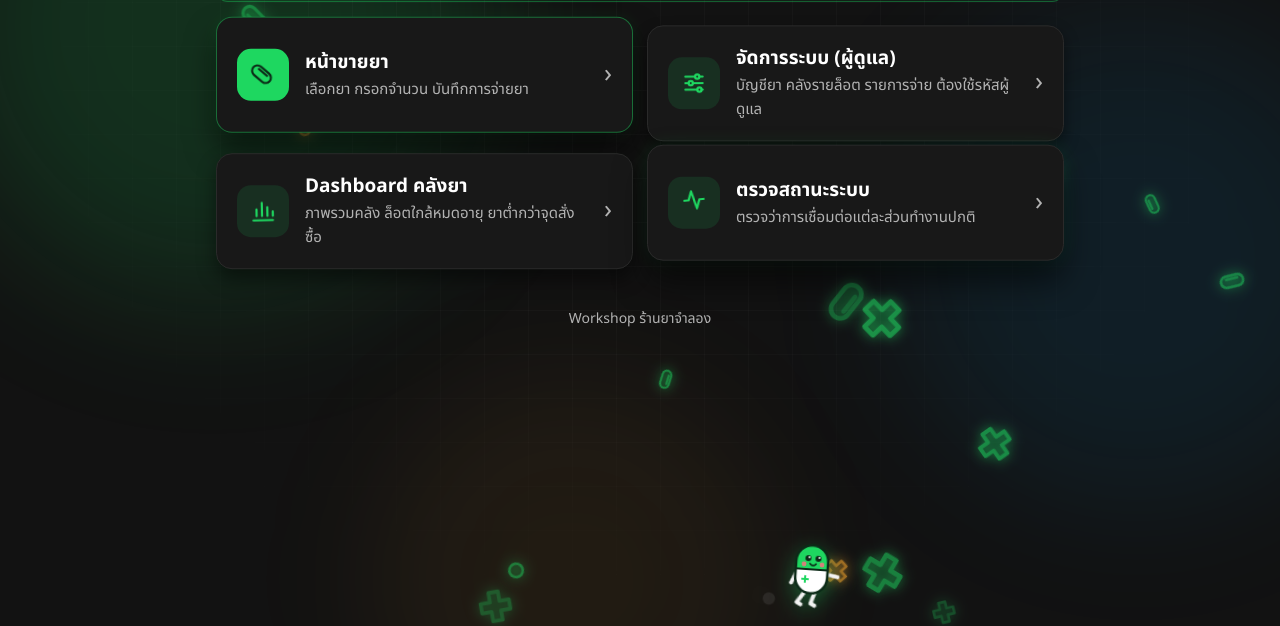
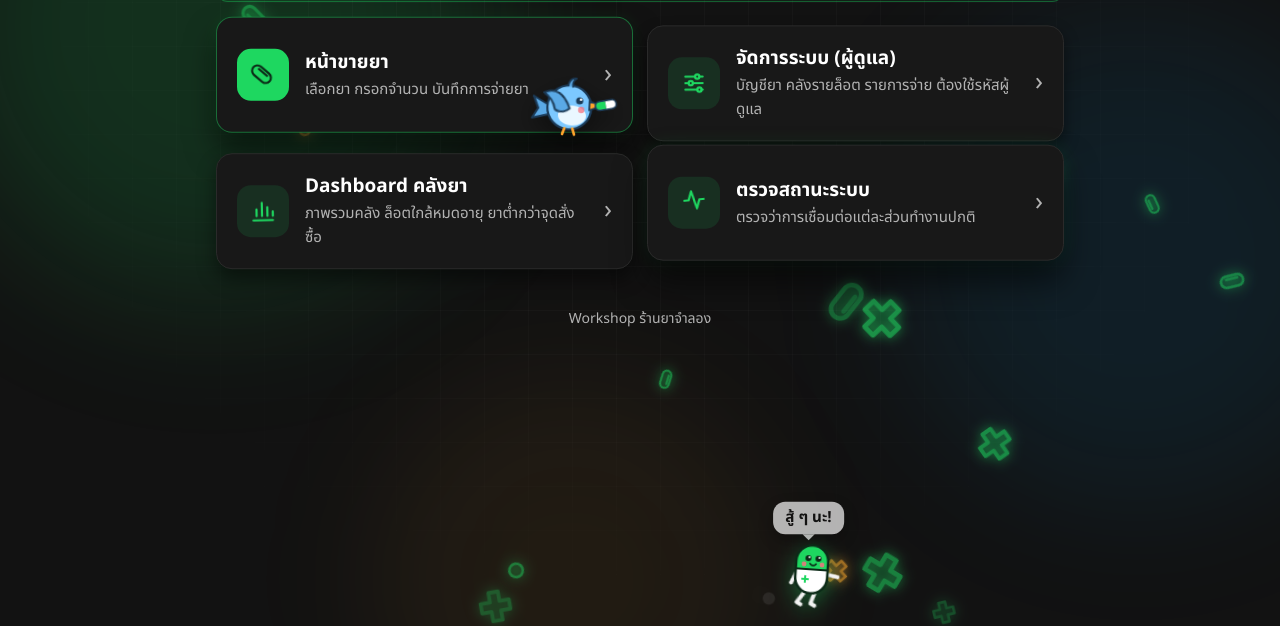
Before and after one commit to WARZEHA/MyStore, a plain HTML site: page index.html in a window 1280 px wide. Shown: the part 174-800 px from the top of the page. Drawn offline with Linux system fonts and the light colour scheme; no server answers.

Commit message:
เพิ่มนกน้อยคาบยาบินไปมา และให้มาสคอตพูดเอง
- นกตัวกลมสีฟ้า (วาดเอง SVG) คาบแคปซูลยา กระพือปีก บินไปกลับด้านบนเป็นคลื่น ไม่บังการกด
- มาสคอตแคปซูล: กล่องคำพูดเด้งขึ้นเองทุก 5 วินาที วนข้อความ ไม่ต้องกด (กดแล้วยังกระโดดได้)

Co-Authored-By: Claude Opus 5.5 <noreply@anthropic.com>

```diff
--- a/index.html
+++ b/index.html
@@ -206,6 +206,27 @@
   @keyframes dust { 0% { transform: translate(0, 0) scale(.6); opacity: .9; } 100% { transform: translate(-22px, -8px) scale(1.6); opacity: 0; } }
   @keyframes jump { 0% { transform: translateY(0); } 40% { transform: translateY(-46px) rotate(-12deg); } 100% { transform: translateY(0); } }
 
+  /* นกน้อยคาบยา บินไปกลับด้านบน (วาดเอง) ไม่บังการกด */
+  .bird { position: fixed; top: 70px; left: 0; z-index: 40; width: 92px; height: 72px; pointer-events: none;
+          animation: fly-x 22s linear infinite; }
+  .bird-y { width: 100%; height: 100%; animation: fly-y 6s ease-in-out infinite alternate; }
+  .bird-face { width: 100%; height: 100%; animation: turn 22s linear infinite; }
+  .bird-bob { width: 100%; height: 100%; animation: bird-bob .45s ease-in-out infinite alternate; }
+  .bird svg { width: 100%; height: 100%; overflow: visible; filter: drop-shadow(0 8px 12px rgba(0, 0, 0, .45)); }
+  .wing { transform-box: fill-box; transform-origin: 85% 80%; animation: flap .22s ease-in-out infinite alternate; }
+  @keyframes fly-x {
+    0%   { transform: translateX(-120px); }
+    50%  { transform: translateX(calc(100vw + 20px)); }
+    100% { transform: translateX(-120px); }
+  }
+  @keyframes fly-y { from { transform: translateY(0); } to { transform: translateY(190px); } }
+  @keyframes bird-bob { from { transform: translateY(0) rotate(-3deg); } to { transform: translateY(-6px) rotate(3deg); } }
+  @keyframes flap { from { transform: rotate(-28deg); } to { transform: rotate(22deg); } }
+
+  /* กล่องคำพูดเด้งขึ้นเอง */
+  .bubble { transform: translateX(-50%) scale(.6); transition: opacity .25s, transform .3s cubic-bezier(.3, 1.6, .5, 1); }
+  .runner.talk .bubble { transform: translateX(-50%) scale(1); }
+
   /* ผู้ใช้ที่ตั้งค่า "ลดการเคลื่อนไหว" ในระบบ: ปิดการลอยต่อเนื่อง แต่ยังยกขึ้นเมื่อชี้เมาส์ */
   @media (prefers-reduced-motion: reduce) {
     nav li, nav li .btn, nav li .ico svg, .logo { animation: none; }
@@ -241,7 +262,37 @@
   <footer>Workshop ร้านยาจำลอง</footer>
 </main>
 
-<!-- มาสคอตแคปซูลยา (ตกแต่ง) กดแล้วกระโดดและพูด -->
+<!-- นกน้อยคาบยา (ตกแต่ง) -->
+<div class="bird" aria-hidden="true">
+  <div class="bird-y"><div class="bird-face"><div class="bird-bob">
+    <svg viewBox="0 0 92 72">
+      <!-- หาง -->
+      <path d="M26 38 L8 28 L13 40 L7 50 L27 45 Z" fill="#5aa9e6" stroke="#1b3a57" stroke-width="2" stroke-linejoin="round"/>
+      <!-- ตัวกลม -->
+      <circle cx="44" cy="38" r="22" fill="#7cc8ff" stroke="#1b3a57" stroke-width="2.2"/>
+      <ellipse cx="47" cy="46" rx="14" ry="10" fill="#eaf7ff"/>
+      <!-- จุกบนหัว -->
+      <path d="M42 17 q1-9 8-8 q-5 3-3 9" fill="#5aa9e6" stroke="#1b3a57" stroke-width="1.8" stroke-linejoin="round"/>
+      <!-- ตา แก้ม -->
+      <circle cx="54" cy="31" r="3.6" fill="#1b3a57"/><circle cx="55.3" cy="29.7" r="1.3" fill="#fff"/>
+      <circle cx="56" cy="40" r="3.2" fill="#f3727f" opacity=".75"/>
+      <!-- ขา -->
+      <path d="M40 59 l-2 6 M48 59 l2 6" stroke="#ffa42b" stroke-width="2.6" stroke-linecap="round"/>
+      <!-- ปีก (กระพือ) -->
+      <path class="wing" d="M44 38 q-15-20-29-8 q11 4 15 13 q8 3 14-5z" fill="#5aa9e6" stroke="#1b3a57" stroke-width="2" stroke-linejoin="round"/>
+      <!-- จะงอยปาก -->
+      <path d="M64 31 L76 35 L64 40 Z" fill="#ffa42b" stroke="#1b3a57" stroke-width="1.8" stroke-linejoin="round"/>
+      <!-- แคปซูลยาที่คาบ -->
+      <g transform="translate(70 36) rotate(-12)">
+        <path d="M4.5 -4.5 h6 v9 h-6 a4.5 4.5 0 0 1 0 -9 z" fill="#1ed760"/>
+        <path d="M10.5 -4.5 h6 a4.5 4.5 0 0 1 0 9 h-6 z" fill="#ffffff"/>
+        <rect x="0" y="-4.5" width="21" height="9" rx="4.5" fill="none" stroke="#1b3a57" stroke-width="1.6"/>
+      </g>
+    </svg>
+  </div></div></div>
+</div>
+
+<!-- มาสคอตแคปซูลยา (ตกแต่ง) พูดเองเป็นระยะ กดแล้วกระโดด -->
 <div class="runner" id="runner" aria-hidden="true">
   <div class="bubble" id="bubble"></div>
   <div class="runner-face">
@@ -382,17 +433,27 @@
     spot.style.setProperty('--my', e.clientY + 'px');
   }, { passive: true });
 
-  // มาสคอต: กดแล้วกระโดดและพูดข้อความสุ่ม (ข้อความคงที่ ใช้ textContent)
-  const SAYINGS = ['สวัสดี!', 'สู้ ๆ นะ!', 'อย่าลืมดื่มน้ำ!', 'ยาพร้อมขายแล้ว!', 'กินยาให้ตรงเวลานะ'];
+  // มาสคอต: พูดเองเป็นระยะ (แสดง 3.5 วินาที เว้น 1.5 วินาที วนข้อความ) กดแล้วกระโดดและพูดทันที
+  // ข้อความคงที่ ใส่ด้วย textContent
+  const SAYINGS = ['สวัสดี!', 'สู้ ๆ นะ!', 'อย่าลืมดื่มน้ำ!', 'ยาพร้อมขายแล้ว!', 'กินยาให้ตรงเวลานะ',
+                   'พักสายตาบ้างนะ', 'วันนี้ก็สดใส!', 'นกน้อยส่งยามาแล้ว!'];
   const runner = document.getElementById('runner');
-  let talkTimer = null;
+  const bubble = document.getElementById('bubble');
+  let sayIndex = 0, hideTimer = null;
+  function say(text, ms) {
+    bubble.textContent = text;
+    runner.classList.add('talk');
+    clearTimeout(hideTimer);
+    hideTimer = setTimeout(() => runner.classList.remove('talk', 'jump'), ms);
+  }
+  function sayNext() { say(SAYINGS[sayIndex++ % SAYINGS.length], 3500); }
+  setTimeout(sayNext, 800);
+  setInterval(sayNext, 5000);
   runner.addEventListener('click', function () {
-    document.getElementById('bubble').textContent = SAYINGS[Math.floor(Math.random() * SAYINGS.length)];
     runner.classList.remove('jump');
     void runner.offsetWidth;           // เริ่มท่ากระโดดใหม่ทุกครั้งที่กด
-    runner.classList.add('jump', 'talk');
-    clearTimeout(talkTimer);
-    talkTimer = setTimeout(() => runner.classList.remove('talk', 'jump'), 1800);
+    runner.classList.add('jump');
+    say(SAYINGS[Math.floor(Math.random() * SAYINGS.length)], 2200);
   });
 
   // แถบสรุป: อ่าน /api/data (หมดเวลา 8 วินาที) ถ้าอ่านไม่ได้ก็ซ่อนแถบ หน้าเมนูยังใช้ได้ตามปกติ
```
